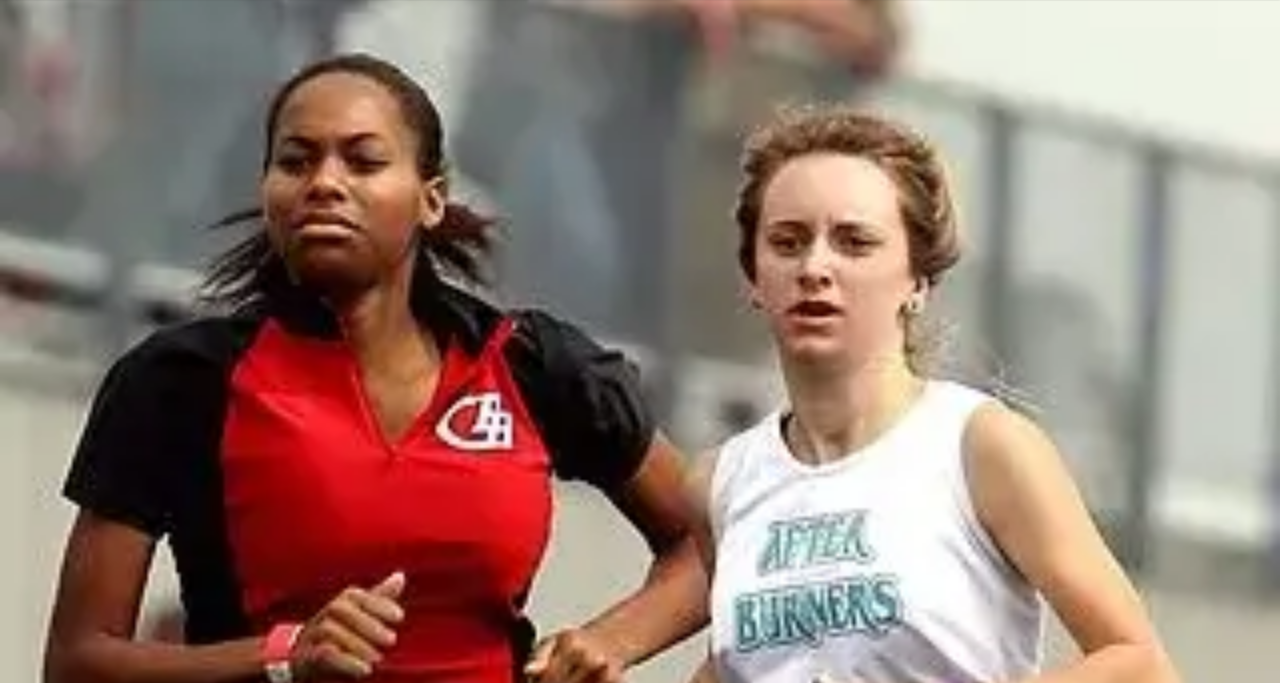
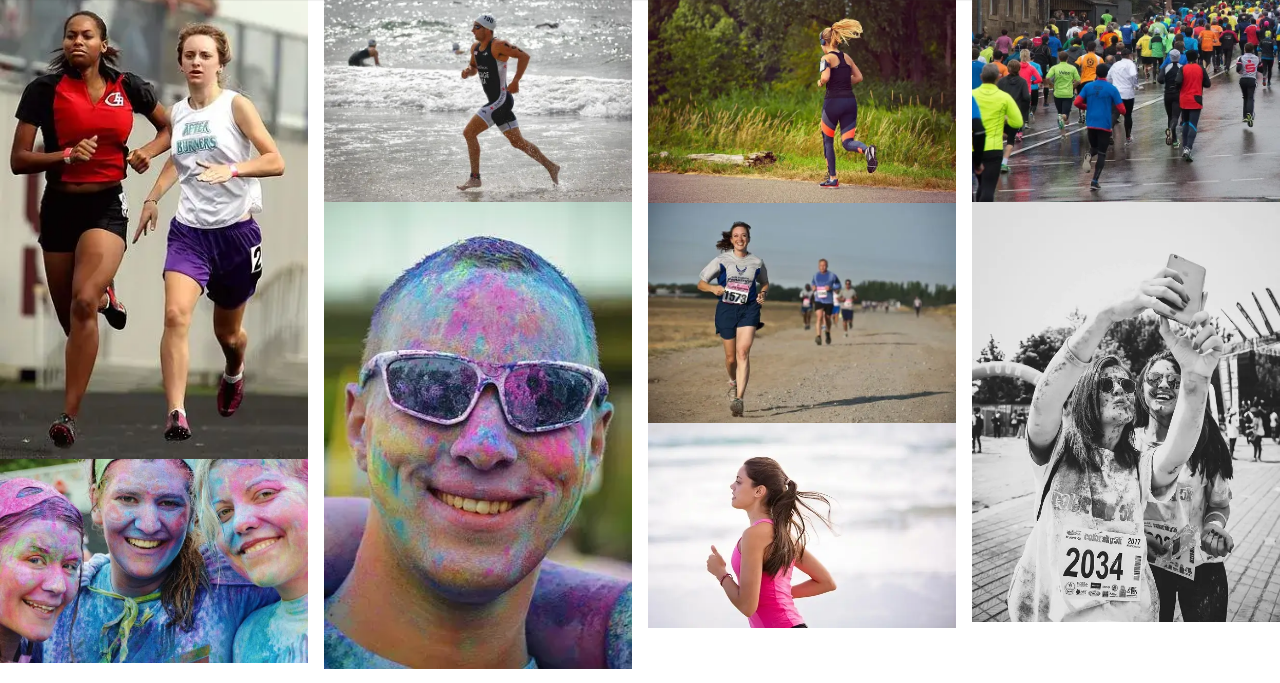
Before and after one commit to llama2409/love-running, a plain HTML site: page gallery.html in a window 1280 px wide. Shown: the part 82-765 px from the top of the page. Drawn offline with nearby package versions, Linux system fonts and the light colour scheme.

Commit message:
Increase gallery columns on larger screens

```diff
--- a/assets/css/style.css
+++ b/assets/css/style.css
@@ -188,6 +188,11 @@ main {
 /* Gallery page */
 #photos img {
   width: 100%;
+  line-height: 1em;
+}
+
+#photos {
+  line-height: 0;
 
 }
 
@@ -204,6 +209,14 @@ main {
   font-size: 160%;
   padding: 5%;
   color: #3a3a3a;
+}
+
+/* Media query: large or landscape phones (576px and up) */
+@media screen and (min-width: 576px) {
+  #photos {
+    column-count: 2;
+    column-gap:
+  }
 }
 
 /* Media query: tablets and larger (768px and up) */
@@ -261,6 +274,12 @@ main {
     text-align: end;
     align-self: flex-end;
   }
+
+  /* Gallery page */
+  #photos {
+    column-count: 3;
+
+  }
 }
 /* Media query: large devices (laptops and desktops, 992px and up) */
 @media screen and (min-width: 992px) {
@@ -295,4 +314,8 @@ main {
   #benefits-physical > div {
     align-self: flex-end;
   }
+
+  #photos {
+    column-count: 4;
+  }
 }
```
